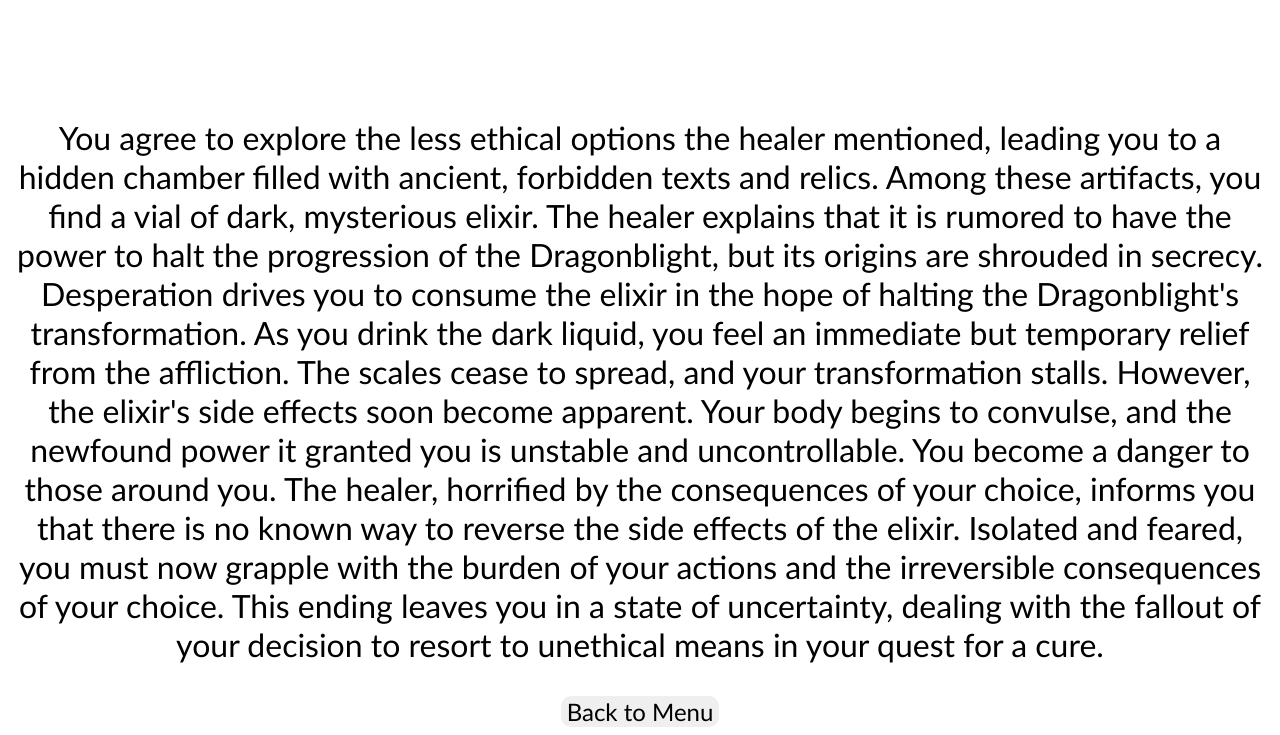
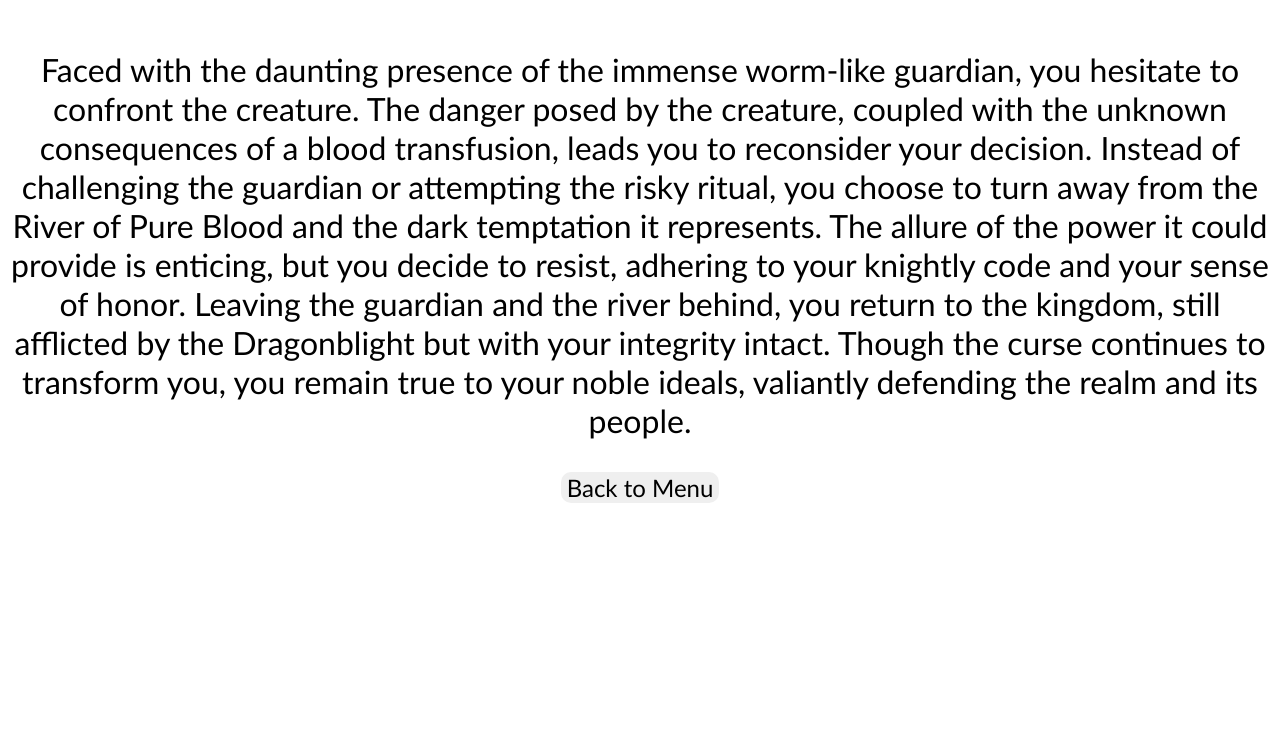
Before and after one commit to AdrianMartinezGit/GroupCYOAWithStyles, a plain HTML site: page pages/Chapter3F.html in a window 1280 px wide. Shown: the part 210-945 px from the top of the page. After the commit the page ends 800 px from the top, so only its background shows below. Drawn offline with Linux system fonts and the light colour scheme.

Commit message:
Fixed Chapter3F text

```diff
--- a/pages/Chapter3F.html
+++ b/pages/Chapter3F.html
@@ -11,28 +11,23 @@
       Chapter 3: The Crossroads - The Guardian's Vigil
     </h2>
 
-    <br />
-    <br />
     <p class="header-general header-small">
-      You agree to explore the less ethical options the healer mentioned,
-      leading you to a hidden chamber filled with ancient, forbidden texts and
-      relics. Among these artifacts, you find a vial of dark, mysterious elixir.
-      The healer explains that it is rumored to have the power to halt the
-      progression of the Dragonblight, but its origins are shrouded in secrecy.
-      Desperation drives you to consume the elixir in the hope of halting the
-      Dragonblight's transformation. As you drink the dark liquid, you feel an
-      immediate but temporary relief from the affliction. The scales cease to
-      spread, and your transformation stalls. However, the elixir's side effects
-      soon become apparent. Your body begins to convulse, and the newfound power
-      it granted you is unstable and uncontrollable. You become a danger to
-      those around you. The healer, horrified by the consequences of your
-      choice, informs you that there is no known way to reverse the side effects
-      of the elixir. Isolated and feared, you must now grapple with the burden
-      of your actions and the irreversible consequences of your choice. This
-      ending leaves you in a state of uncertainty, dealing with the fallout of
-      your decision to resort to unethical means in your quest for a cure.
+      Faced with the daunting presence of the immense worm-like guardian, you
+      hesitate to confront the creature. The danger posed by the creature,
+      coupled with the unknown consequences of a blood transfusion, leads you to
+      reconsider your decision. Instead of challenging the guardian or
+      attempting the risky ritual, you choose to turn away from the River of
+      Pure Blood and the dark temptation it represents. The allure of the power
+      it could provide is enticing, but you decide to resist, adhering to your
+      knightly code and your sense of honor. Leaving the guardian and the river
+      behind, you return to the kingdom, still afflicted by the Dragonblight but
+      with your integrity intact. Though the curse continues to transform you,
+      you remain true to your noble ideals, valiantly defending the realm and
+      its people.
     </p>
 
-    <button class="button-container"><a href="../index.html">Back to Menu</a></button>
+    <button class="button-container">
+      <a href="../index.html">Back to Menu</a>
+    </button>
   </body>
 </html>
```
